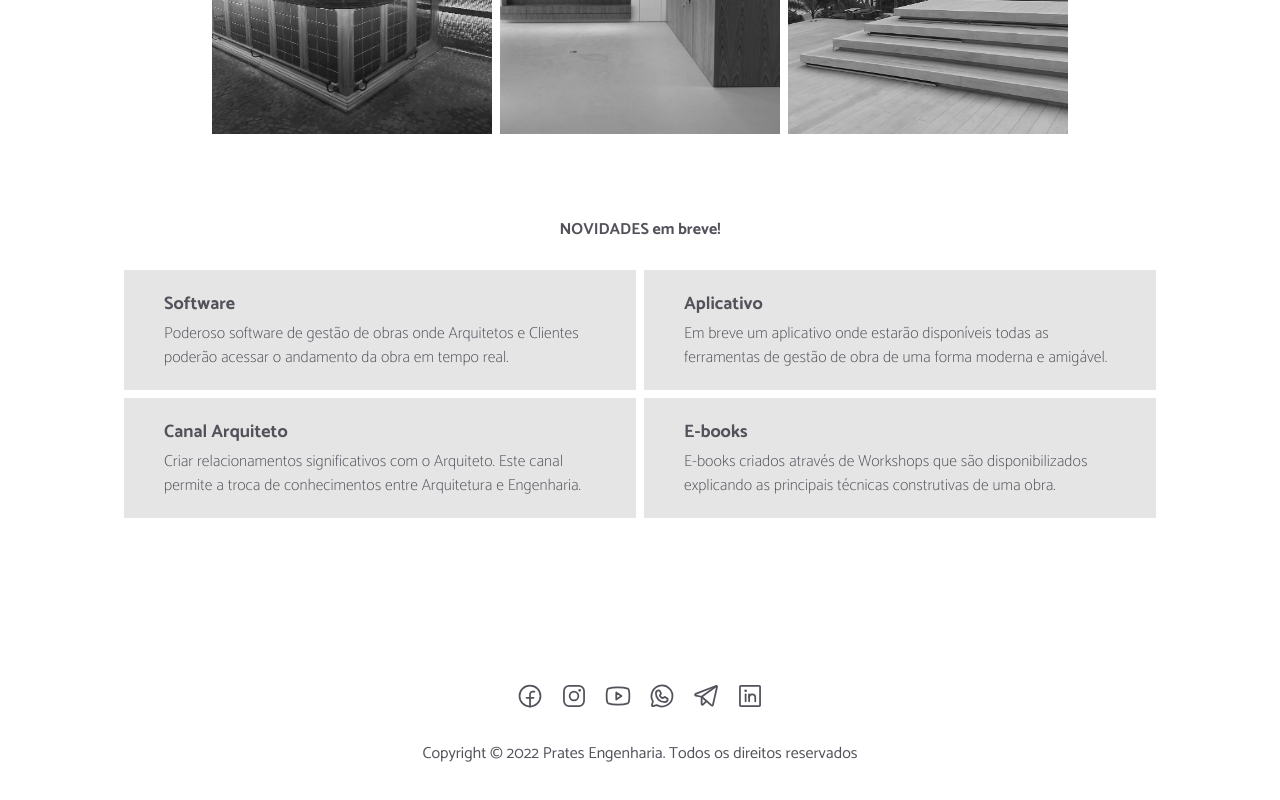
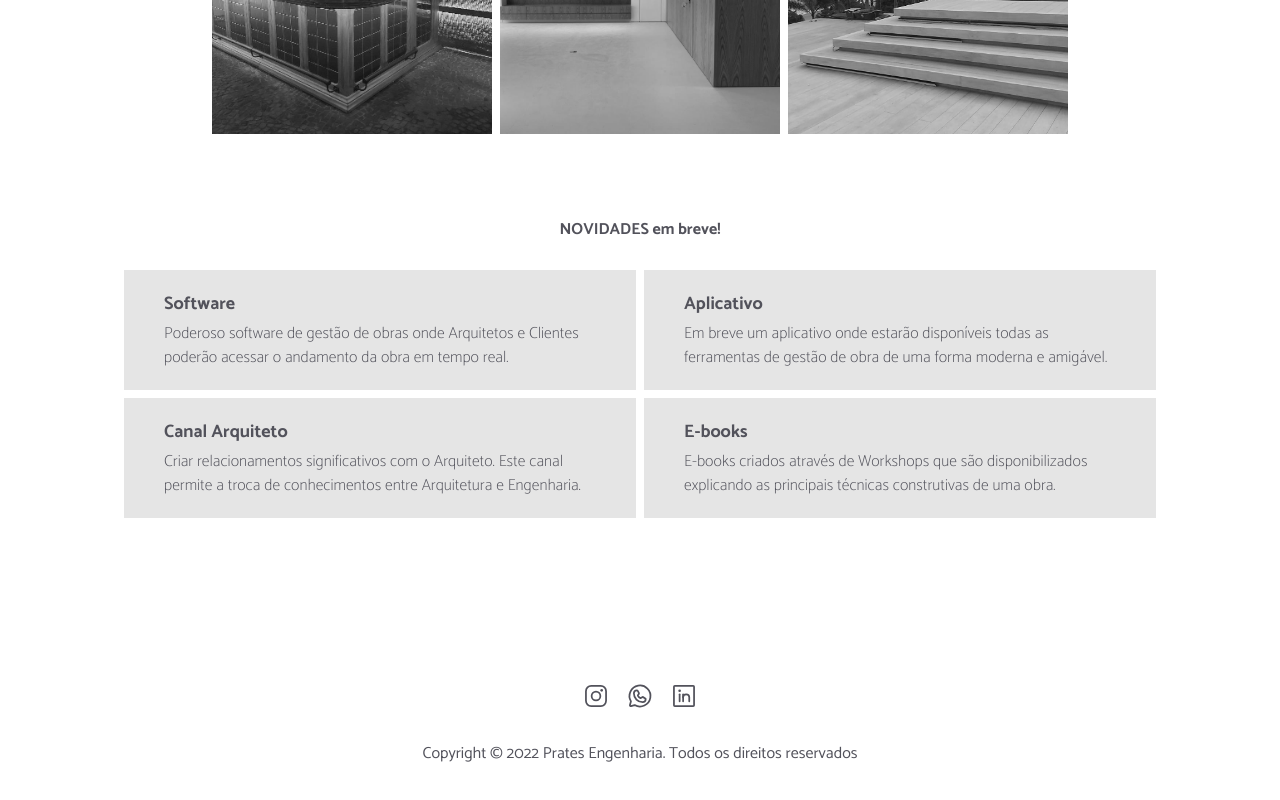
Before and after one commit to VictordaSilvaf/prates-engenharia, a React (Vite) app: page / in a window 1280 px wide. Shown: the part 2158-2958 px from the top of the page. Built offline with nearby package versions, Linux system fonts and the light colour scheme.

Commit message:
adicionando redes sociais

```diff
--- a/src/components/Footer/index.tsx
+++ b/src/components/Footer/index.tsx
@@ -9,24 +9,24 @@ import {
 
 export function Footer() {
   return (
-    <footer className="w-full flex justify-center flex-col my-20">
+    <footer className="flex flex-col justify-center w-full my-20">
       <div style={{ margin: '0 auto' }} className="flex flex-row gap-4 my-10">
-        <a href="#" className="hover:opacity-60 transition-all">
+{/*         <a href="#" className="transition-all hover:opacity-60">
           <FacebookLogo size={28} />
-        </a>
-        <a href="#" className="hover:opacity-60 transition-all">
+        </a> */}
+        <a href="https://www.instagram.com/prates.construtora/?hl=pt-br" className="transition-all hover:opacity-60">
           <InstagramLogo size={28} />
         </a>
-        <a href="#" className="hover:opacity-60 transition-all">
+{/*         <a href="#" className="transition-all hover:opacity-60">
           <YoutubeLogo size={28} />
-        </a>
-        <a href="#" className="hover:opacity-60 transition-all">
+        </a> */}
+        <a href="https://wa.me/message/FVM4ZOCX7LYFM1" className="transition-all hover:opacity-60">
           <WhatsappLogo size={28} />
         </a>
-        <a href="#" className="hover:opacity-60 transition-all">
+{/*         <a href="#" className="transition-all hover:opacity-60">
           <TelegramLogo size={28} />
-        </a>
-        <a href="#" className="hover:opacity-60 transition-all">
+        </a> */}
+        <a href="https://www.linkedin.com/company/prates-engenharia-e-construtora-s-s-ltda./about/" className="transition-all hover:opacity-60">
           <LinkedinLogo size={28} />
         </a>
       </div>
```
